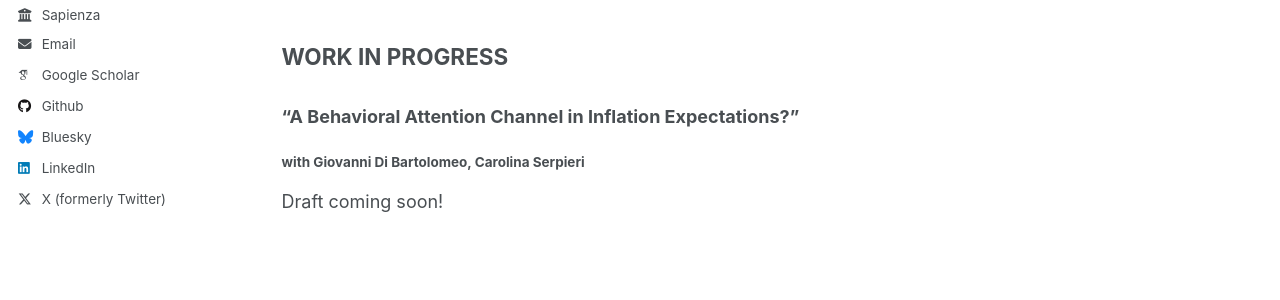
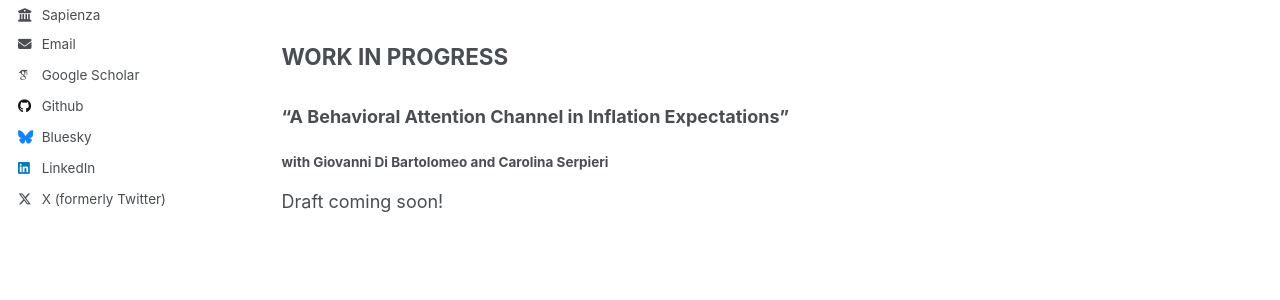
Before and after one commit to fraferla/fraferla.github.io, a Jekyll site: the page built from _pages/research.md, in a window 1280 px wide and 900 px high, scrolled down 782 px. Shown: the part 271-571 px from the top of the window. Built offline with Jekyll 4.4.1, drawn with Linux system fonts in a browser that asks for light colours; some web fonts are replaced.

Commit message:
update_research

```diff
--- a/_pages/research.md
+++ b/_pages/research.md
@@ -38,8 +38,8 @@ This study examines how different types of financial frictions influence househo
 
 ## WORK IN PROGRESS
 
-### "A Behavioral Attention Channel in Inflation Expectations?"
+### "A Behavioral Attention Channel in Inflation Expectations"
 
-#### with Giovanni Di Bartolomeo, Carolina Serpieri
+#### with Giovanni Di Bartolomeo and Carolina Serpieri
 
 Draft coming soon!
```
Also changed, not shown: 1 other file.
